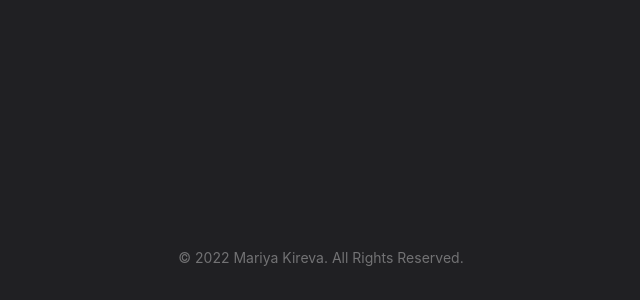
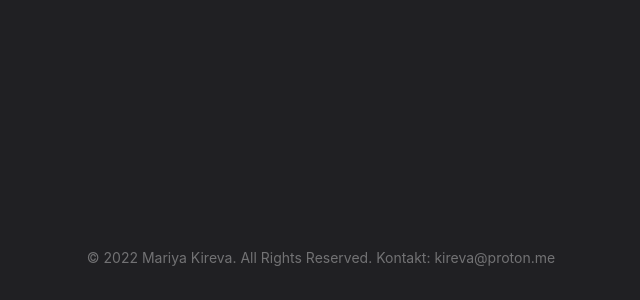
Before and after one commit to mkireva/homepage, a Next.js app: page / in a window 1280 px wide. Shown: the part 1939-2239 px from the top of the page, without its empty margins (319-959 px from the left). Built offline with nearby package versions, Linux system fonts and the light colour scheme; no server answers.

Commit message:
add kontact

```diff
--- a/components/footer.js
+++ b/components/footer.js
@@ -4,6 +4,7 @@ const Footer = () => {
   return (
     <Box align="center" opacity={0.4} fontSize="sm">
       &copy; {new Date().getFullYear()} Mariya Kireva. All Rights Reserved.
+      Kontakt: kireva@proton.me
     </Box>
   )
 }
```
